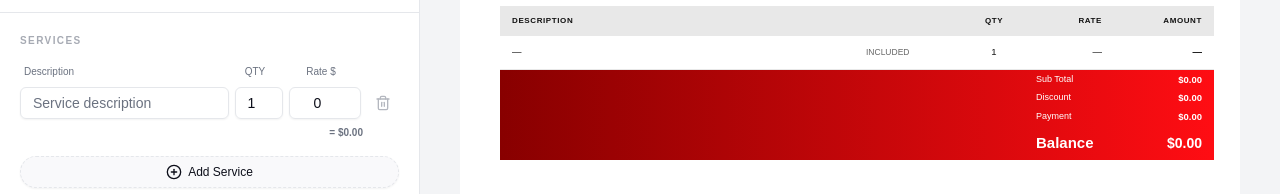
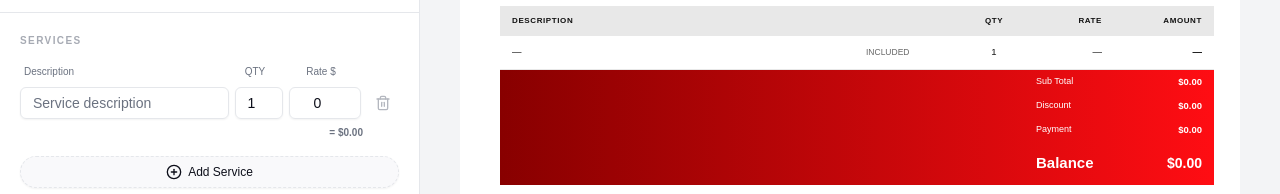
Before and after one commit to UmerSaleemUltra/BuzzFiling-Invoicing-Tool, a Next.js app: page / in a window 1280 px wide. Shown: the part 606-800 px from the top of the page. Built offline with nearby package versions, Linux system fonts and the light colour scheme; a web font is replaced by a local one.

Commit message:
fix: apply gradient once on container div for seamless stripes

```diff
--- a/components/invoice-preview.tsx
+++ b/components/invoice-preview.tsx
@@ -302,17 +302,15 @@ const InvoicePreview = forwardRef<HTMLDivElement, InvoicePreviewProps>(({ data }
           </tbody>
         </table>
 
-        {/* Totals block — full-width grid divs, gradient on each row div directly */}
-        <div style={{ display: "flex", flexDirection: "column", gap: 0, lineHeight: 1 }}>
+        {/* Totals block — single gradient wrapper, rows transparent */}
+        <div style={{ background: GRADIENT, display: "flex", flexDirection: "column" }}>
           {totalsRows.map(([label, value]) => (
             <div key={label} style={{
-              background: GRADIENT,
+              background: "transparent",
               display: "grid",
               gridTemplateColumns: "auto 90px 100px",
               alignItems: "center",
-              marginBottom: "-1px",
             }}>
-              {/* empty left spacer */}
               <div style={{ padding: "5px 12px" }} />
               <div style={{
                 padding: "5px 12px",
@@ -332,7 +330,7 @@ const InvoicePreview = forwardRef<HTMLDivElement, InvoicePreviewProps>(({ data }
           ))}
           {/* Balance row */}
           <div style={{
-            background: GRADIENT,
+            background: "transparent",
             display: "grid",
             gridTemplateColumns: "auto 90px 100px",
             alignItems: "center",
```
